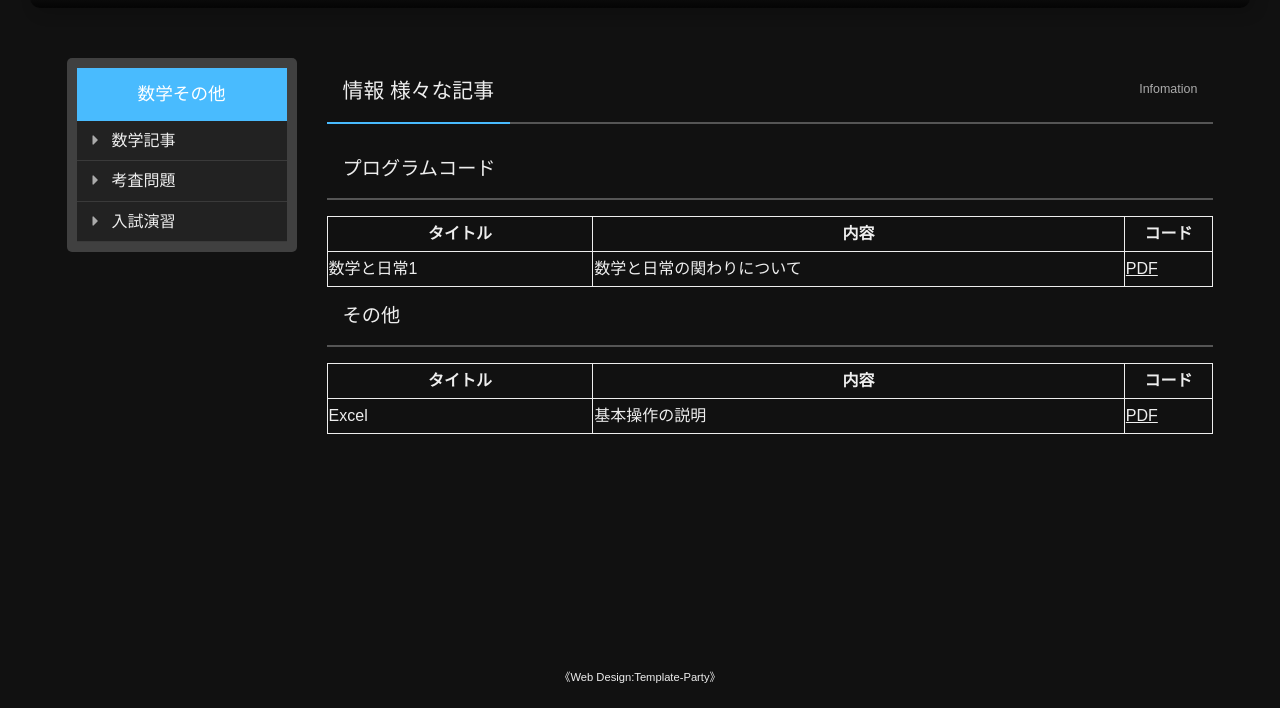
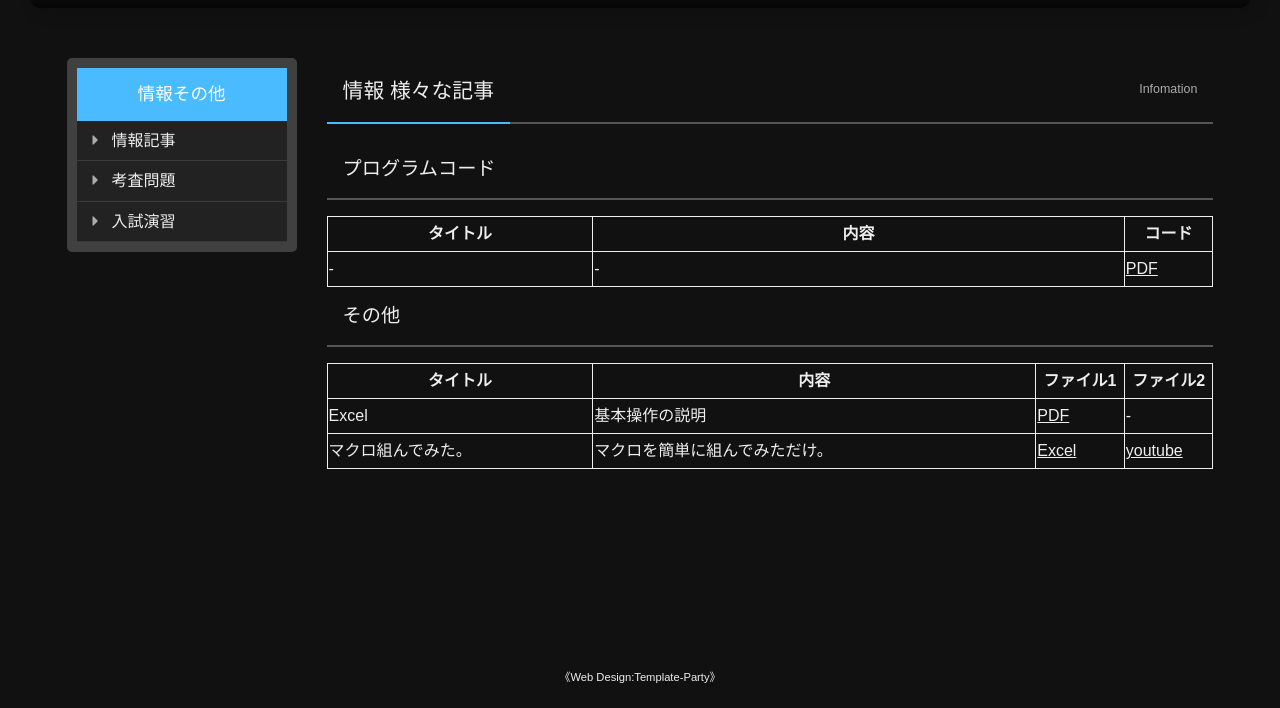
Before and after one commit to takenagakoudai/takenagakoudai.github.io, a plain HTML site: page info_contents.html in a window 1280 px wide. Shown: the part 92-800 px from the top of the page. Drawn offline with nearby package versions, Linux system fonts and the light colour scheme.

Commit message:
Add files via upload

```diff
--- a/info_contents.html
+++ b/info_contents.html
@@ -53,9 +53,9 @@
 			<th width="10%">コード</th>
 		</tr>
 		<tr>
-			<td>数学と日常1</td>
-			<td>数学と日常の関わりについて</td>
-			<td><a href="math/contents/math1.pdf">PDF</a></td>
+			<td>-</td>
+			<td>-</td>
+			<td><a href="">PDF</a></td>
 		</tr>
 	</table>
 </body>
@@ -65,13 +65,21 @@
 	<table border="1"width="100%">
 		<tr>
 			<th width="30%">タイトル</th>
-			<th width="60%">内容</th>
-			<th width="10%">コード</th>
+			<th width="50%">内容</th>
+			<th width="10%">ファイル1</th>
+			<th width="10%">ファイル2</th>
 		</tr>
 		<tr>
 			<td>Excel</td>
 			<td>基本操作の説明</td>
-			<td><a href="math/contents/Excel_lecture.pdf">PDF</a></td>
+			<td><a href="info/contents/Excel_lecture.pdf">PDF</a></td>
+			<td>-</td>
+		</tr>
+		<tr>
+			<td>マクロ組んでみた。</td>
+			<td>マクロを簡単に組んでみただけ。</td>
+			<td><a href="info/contents/macro_ex1.xlsm">Excel</a></td>
+			<td><a href="https://youtu.be/gx0UmTvYerQ">youtube</a></td>
 		</tr>
 	</table>
 </body>
@@ -86,13 +94,13 @@
 
 <div class="box1">
 
-<h3>数学その他</h3>
+<h3>情報その他</h3>
 
 <nav>
 <ul class="submenu">
-<li><a href="math_contents.html">数学記事</a></li>
-<li><a href="math_kousa.html">考査問題</a></li>
-<li><a href="math_test.html">入試演習</a></li>
+<li><a href="info_contents.html">情報記事</a></li>
+<li><a href="info_kousa.html">考査問題</a></li>
+<li><a href="info_test.html">入試演習</a></li>
 
 
 </ul>
```
